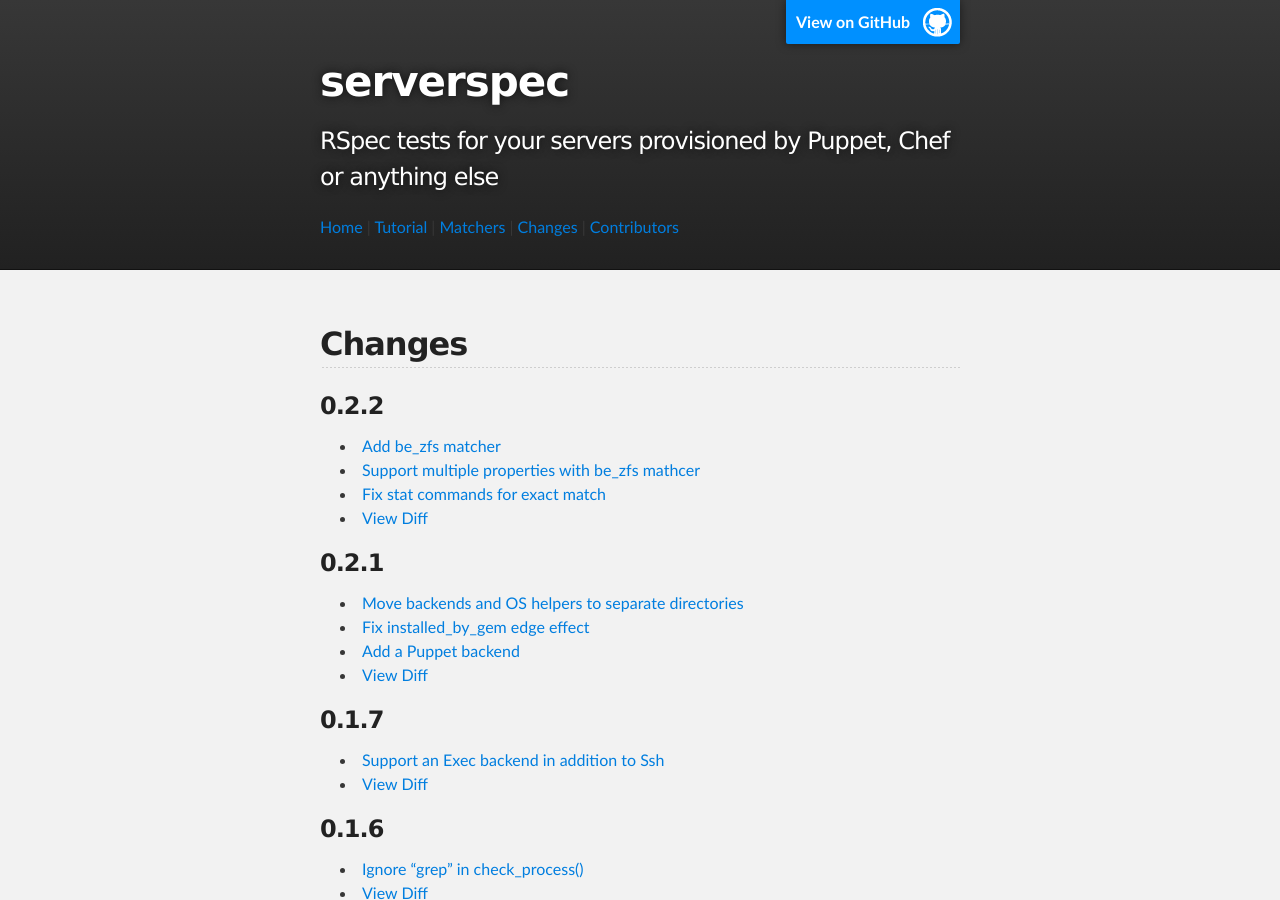
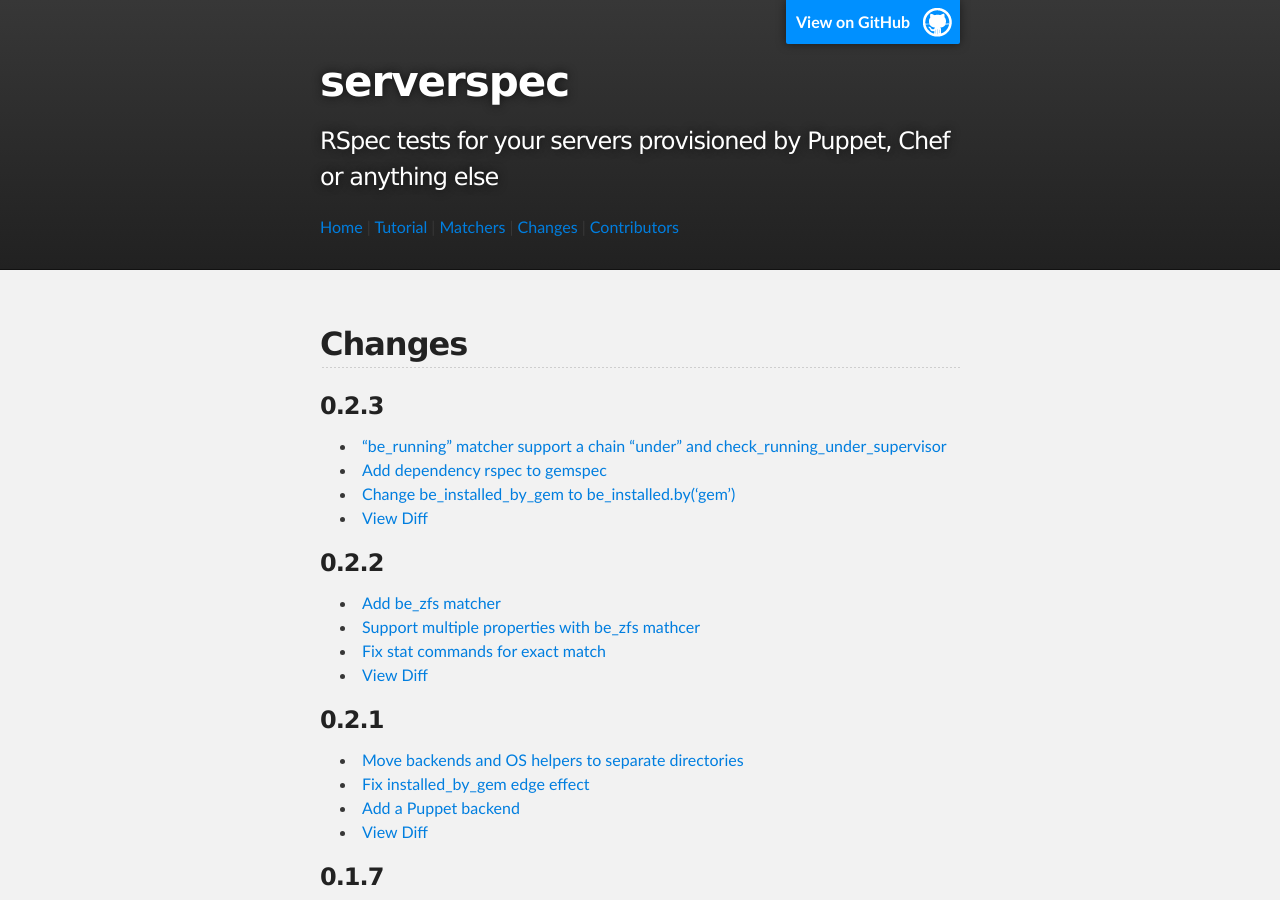
Before and after one commit to serverspec/serverspec.github.io, a Jekyll site: the page built from changes.md, in a window 1280 px wide and 900 px high. Built offline with Jekyll 4.4.1, drawn with Linux system fonts in a browser that asks for light colours; Markdown is read by kramdown in place of the engine named in the settings.

Commit message:
Add changes of v0.2.3

```diff
--- a/changes.md
+++ b/changes.md
@@ -4,6 +4,12 @@ title: changes
 ---
 
 ## Changes
+
+### 0.2.3
+ * ["be\_running" matcher support a chain "under" and check_running\_under\_supervisor](https://github.com/mizzy/serverspec/pull/44)
+ * [Add dependency rspec to gemspec](https://github.com/mizzy/serverspec/pull/46)
+ * [Change be_installed_by_gem to be_installed.by('gem')](https://github.com/mizzy/serverspec/pull/47)
+ * [View Diff](https://github.com/mizzy/serverspec/compare/v0.2.2...v0.2.3)
 
 ### 0.2.2
  * [Add be_zfs matcher](https://github.com/mizzy/serverspec/pull/40)
```
